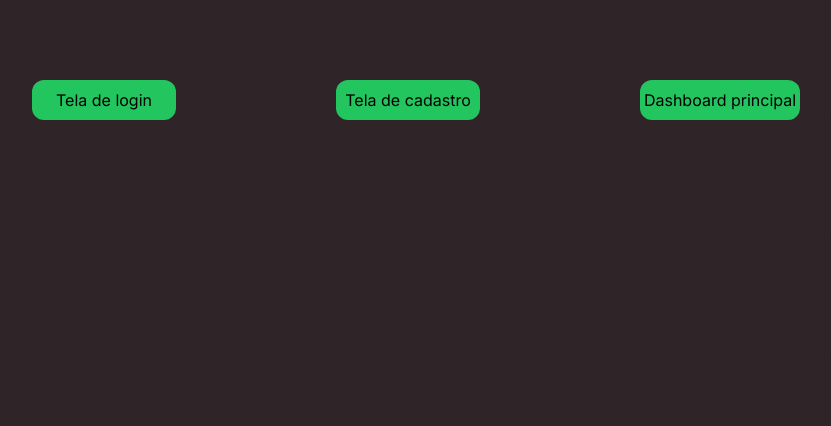
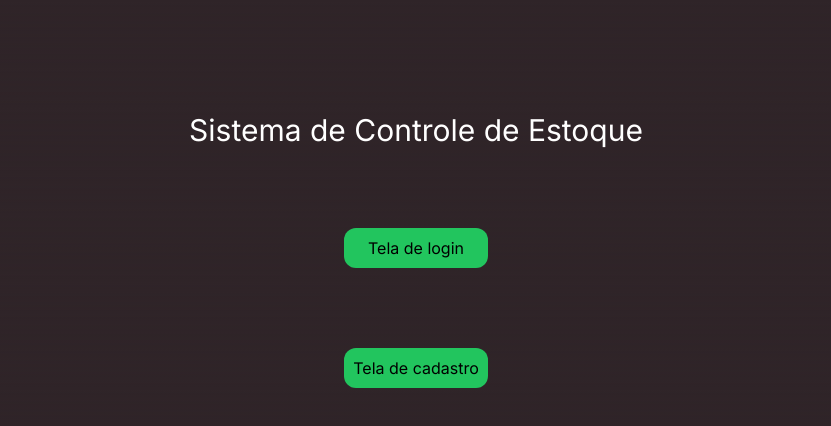
Before and after one commit to lucasbiz/web_development_project, a Next.js app in the folder inventory_system/: page / in a window 1280 px wide. Shown: the top 426 px of the page, without its empty margins (224-1055 px from the left). Built offline with nearby package versions, Linux system fonts and the light colour scheme.

Commit message:
links adjusts

```diff
--- a/inventory_system/src/app/login/page.tsx
+++ b/inventory_system/src/app/login/page.tsx
@@ -1,3 +1,5 @@
+import Link from "next/link";
+
 export default function Page() {
     return(
 
@@ -20,8 +22,10 @@ export default function Page() {
                 </div>
 
                 <div className="flex flex-row justify-center mt-5">
-                    <a href="/register"><button className="mx-[50px] p-3 bg-[#40B797] rounded-xl hover:bg-[#40b797b0] text-2xl">Register</button></a>
-                    <button className="mx-[50px] p-3 px-6 bg-[#40B797] rounded-xl hover:bg-[#40b797b0] text-2xl">Next</button>
+                    <Link legacyBehavior href={"/register"}><button className="mx-[50px] p-3 bg-[#40B797] rounded-xl hover:bg-[#40b797b0] text-2xl">Register</button></Link>
+
+                    <Link legacyBehavior href={"/dashboard"}><button className="mx-[50px] p-3 px-6 bg-[#40B797] rounded-xl hover:bg-[#40b797b0] text-2xl">Next</button></Link>
+
                 </div>
 
 
--- a/inventory_system/src/app/page.tsx
+++ b/inventory_system/src/app/page.tsx
@@ -1,14 +1,15 @@
 import Image from "next/image";
+import Link from "next/link";
 
 export default function Home() {
   return (
-    <main className="flex justify-center">
-      <a href="/login"><button className=" h-10 w-36 mx-20 bg-green-500 mt-20 rounded-xl hover:bg-green-600">Tela de login</button></a>
+    <main className="flex justify-center items-center flex-col">
 
-      <a href="/register"><button className=" h-10 w-36 mx-20 bg-green-500 mt-20 rounded-xl hover:bg-green-600">Tela de cadastro</button></a>
+      <h1 className="text-white text-3xl mt-28">Sistema de Controle de Estoque</h1>
 
-      <a href="/dashboard"><button className=" h-10 w-40 mx-20 bg-green-500 mt-20 rounded-xl hover:bg-green-600">Dashboard principal</button></a>
+      <Link legacyBehavior href={"/login"}><button className=" h-10 w-36 mx-20 bg-green-500 mt-20 rounded-xl hover:bg-green-600">Tela de login</button></Link>
 
+      <Link legacyBehavior href={"/register"}><button className=" h-10 w-36 mx-20 bg-green-500 mt-20 rounded-xl hover:bg-green-600">Tela de cadastro</button></Link>
     </main>
   );
 }
--- a/inventory_system/src/app/register/page.tsx
+++ b/inventory_system/src/app/register/page.tsx
@@ -1,3 +1,5 @@
+import Link from "next/link";
+
 export default function Page() {
     return(
 
@@ -34,8 +36,10 @@ export default function Page() {
                 </div>
 
                 <div className="flex flex-row justify-center mt-5">
-                    <a href="/login"><button className="mx-[62px] p-3 px-5 bg-[#40B797] rounded-xl hover:bg-[#40b797b0] text-2xl">Login</button></a>
-                    <button className="mx-[62px] p-3 px-5 bg-[#40B797] rounded-xl hover:bg-[#40b797b0] text-2xl">Next</button>
+                    <Link legacyBehavior href={"/login"}><button className="mx-[62px] p-3 px-5 bg-[#40B797] rounded-xl hover:bg-[#40b797b0] text-2xl">Login</button></Link>
+
+                    <Link legacyBehavior href={"/dashboard"}><button className="mx-[62px] p-3 px-5 bg-[#40B797] rounded-xl hover:bg-[#40b797b0] text-2xl">Next</button></Link>
+
                 </div>
 
 
```
